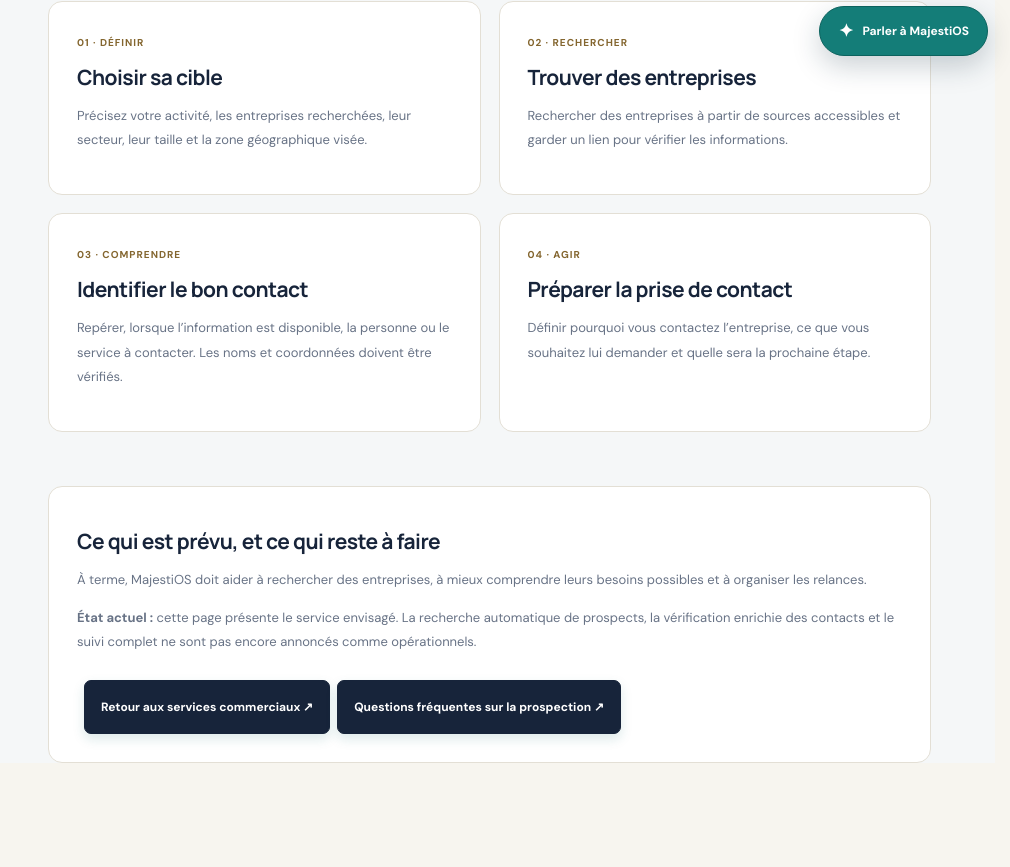
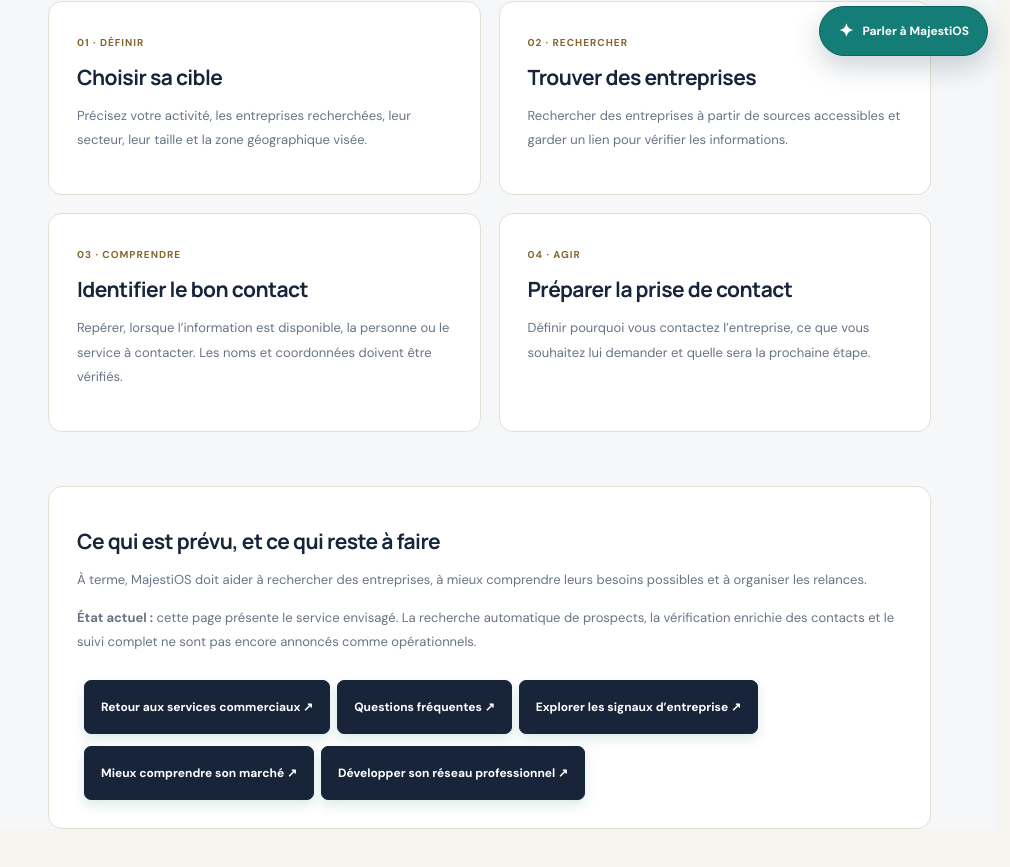
Before and after one commit to Chexpeer/Majestios, a Next.js app: page /developpement-commercial/prospection in a window 1280 px wide. Shown: the part 724-1591 px from the top of the page, without its empty margins (270-1280 px from the left). Before the commit the page ends 1533 px from the top, so only its background shows below. Built offline with nearby package versions, Linux system fonts and the light colour scheme.

Commit message:
Relier prospection, radar, études de marché et réseau

```diff
--- a/src/app/developpement-commercial/prospection/page.tsx
+++ b/src/app/developpement-commercial/prospection/page.tsx
@@ -28,7 +28,10 @@ export default function Page() {
         <p>À terme, MajestiOS doit aider à rechercher des entreprises, à mieux comprendre leurs besoins possibles et à organiser les relances.</p>
         <p><strong>État actuel :</strong> cette page présente le service envisagé. La recherche automatique de prospects, la vérification enrichie des contacts et le suivi complet ne sont pas encore annoncés comme opérationnels.</p>
         <Link className="search-submit concept-cta" href="/developpement-commercial">Retour aux services commerciaux ↗</Link>
-        <Link className="search-submit concept-cta" href="/faq#prospection">Questions fréquentes sur la prospection ↗</Link>
+        <Link className="search-submit concept-cta" href="/comprendre/faq">Questions fréquentes ↗</Link>
+        <Link className="search-submit concept-cta" href="/opportunites/radar-entreprises">Explorer les signaux d’entreprise ↗</Link>
+        <Link className="search-submit concept-cta" href="/developpement-commercial/etudes-de-marche">Mieux comprendre son marché ↗</Link>
+        <Link className="search-submit concept-cta" href="/reseaux">Développer son réseau professionnel ↗</Link>
       </section>
     </main>
   );
```
